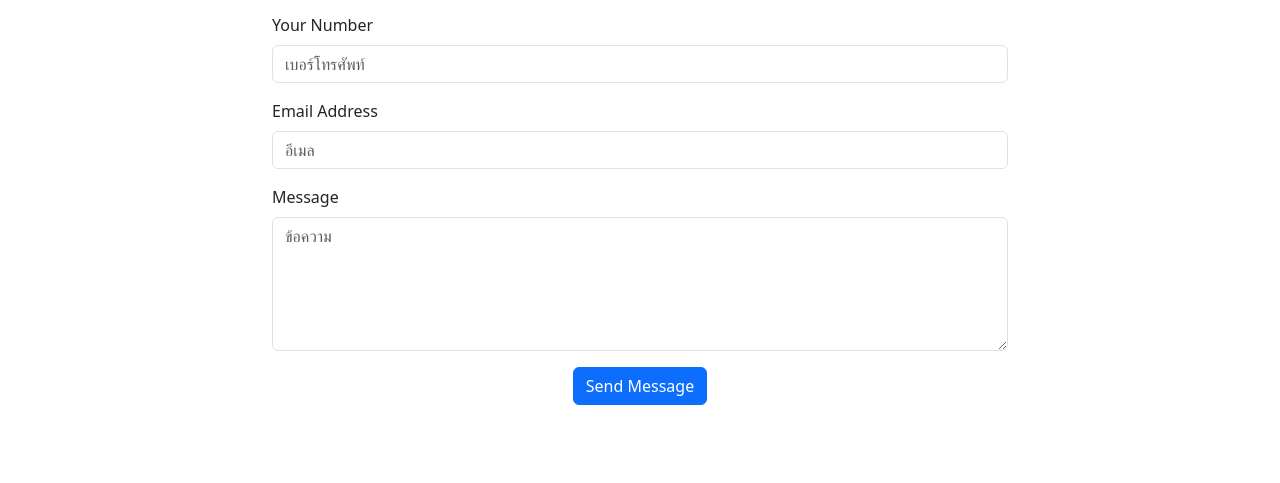
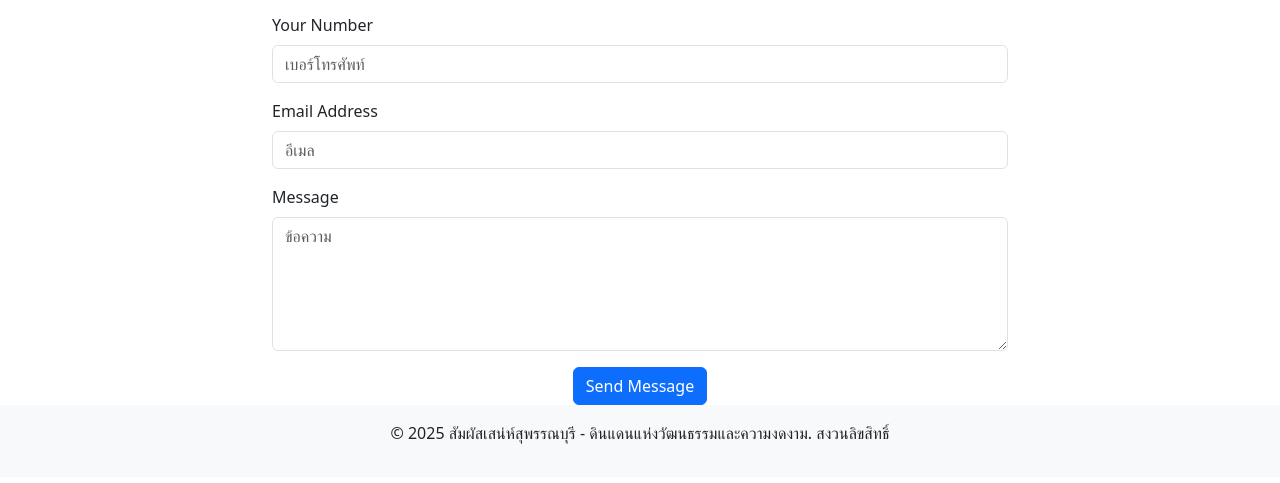
Before and after one commit to Nattakit-2547/66160005-hw-2-bootstap, a plain HTML site: page contact.html in a window 1280 px wide. Shown: the part 249-732 px from the top of the page. Drawn offline with nearby package versions, Linux system fonts and the light colour scheme.

Commit message:
สร้าง Footer

```diff
--- a/contact.html
+++ b/contact.html
@@ -57,6 +57,9 @@
         </div>
     </div>
 
+    <footer class="bg-light text-center py-3">
+        <p>© 2025 สัมผัสเสน่ห์สุพรรณบุรี - ดินแดนแห่งวัฒนธรรมและความงดงาม. สงวนลิขสิทธิ์</p>
+    </footer>
 
 </body>
 </html>
```
